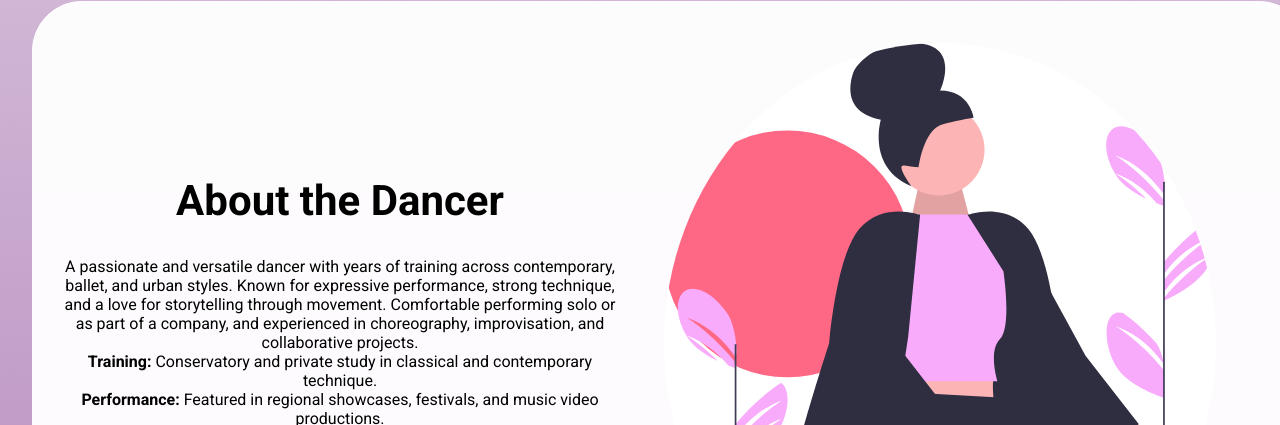
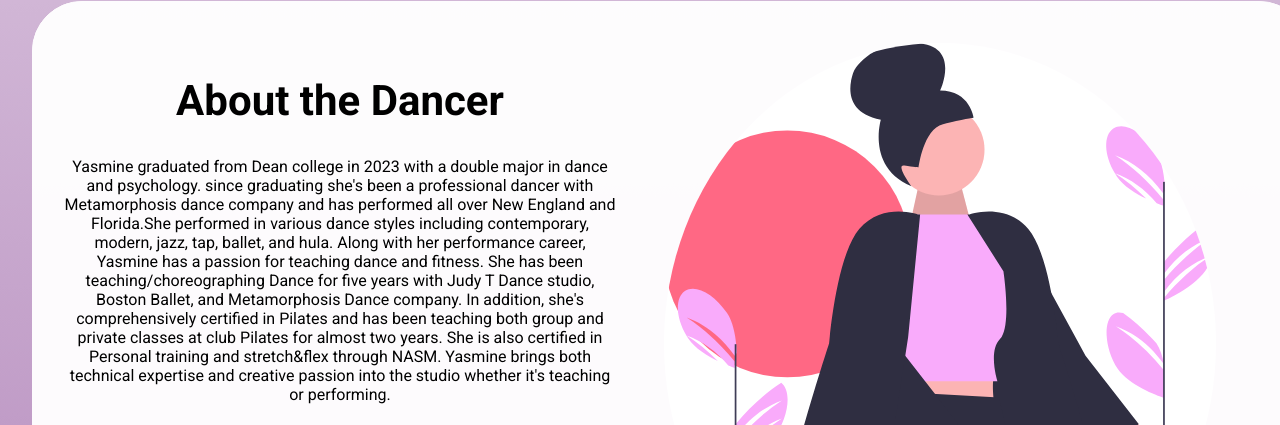
Before and after one commit to WestOfBree/Dancers-E-Portfolio, a plain HTML site: page index.html in a window 1280 px wide. Shown: the part 935-1360 px from the top of the page. Drawn offline with Linux system fonts and the light colour scheme.

Commit message:
added info to about section

```diff
--- a/index.html
+++ b/index.html
@@ -48,10 +48,16 @@
                 <div class="dancer-about__content">
                     <h2 class="section-title">About the Dancer</h2>
                     <p>
-                        A passionate and versatile dancer with years of training across contemporary, ballet, and
-                        urban styles. Known for expressive performance, strong technique, and a love for storytelling
-                        through movement. Comfortable performing solo or as part of a company, and experienced in
-                        choreography, improvisation, and collaborative projects.
+                        Yasmine graduated from Dean college in 2023 with a double major in dance and psychology. since
+                        graduating she's been a professional dancer with Metamorphosis dance company and has performed
+                        all over New England and Florida.She performed in various dance styles including contemporary,
+                        modern, jazz, tap, ballet, and hula. Along with her performance career, Yasmine has a passion
+                        for teaching dance and fitness. She has been teaching/choreographing Dance for five years with
+                        Judy T Dance studio, Boston Ballet, and Metamorphosis Dance company. In addition, she's
+                        comprehensively certified in Pilates and has been teaching both group and private classes at
+                        club Pilates for almost two years. She is also certified in Personal training and stretch&flex
+                        through NASM. Yasmine brings both technical expertise and creative passion into the studio
+                        whether it's teaching or performing.
                     </p>
                     <ul class="dancer-about__highlights">
                         <li><strong>Training:</strong> Conservatory and private study in classical and contemporary
--- a/styles.css
+++ b/styles.css
@@ -154,6 +154,9 @@ ABOUT STYLES
   background-color: white;
   border: none;
 }
+.dancer-about__highlights{
+  margin-top : 24px;
+}
 .about-me__social-link{
   color: #A9D7FC;
   font-size: 24px;
@@ -162,6 +165,7 @@ ABOUT STYLES
   display: flex;
   justify-content: space-around;
  padding: 18px 32px;
+ margin-top: 24px;
 }
 
 
```
Lines whose indentation alone changed are shown as unchanged.
